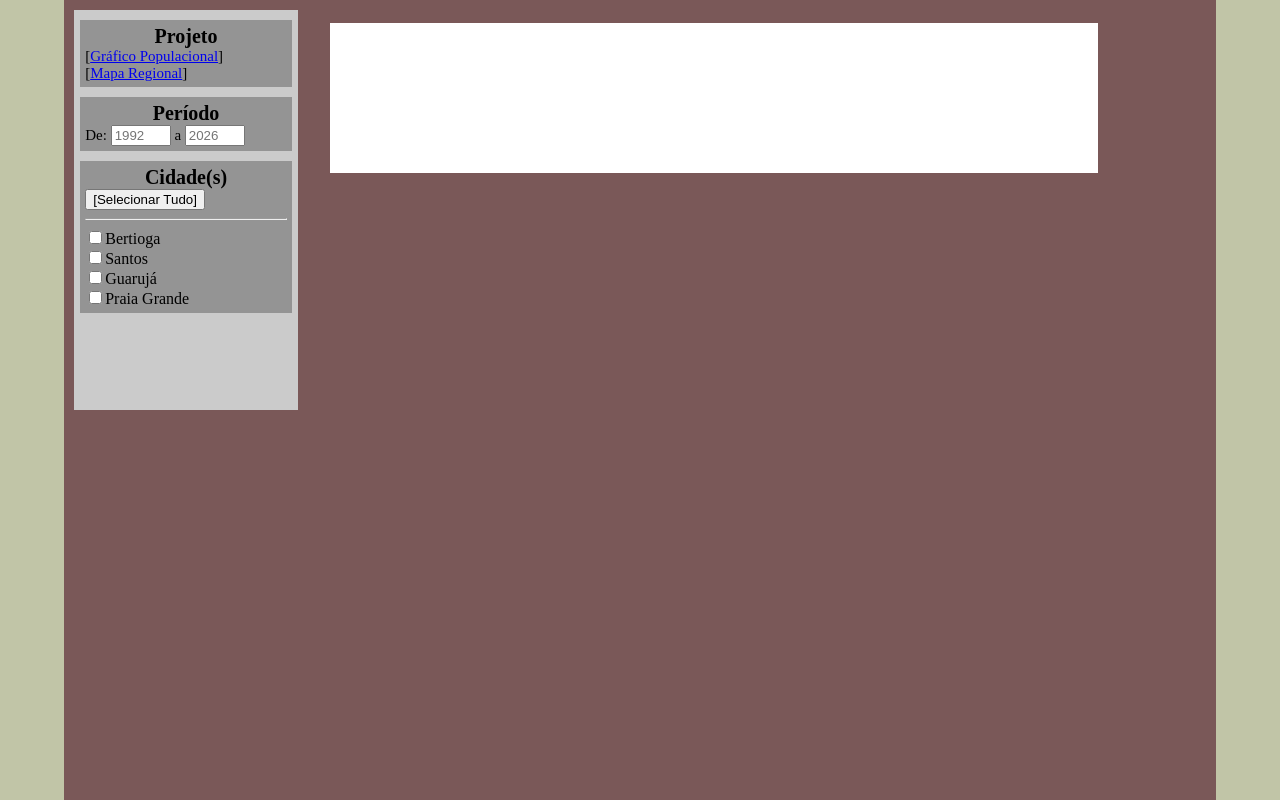
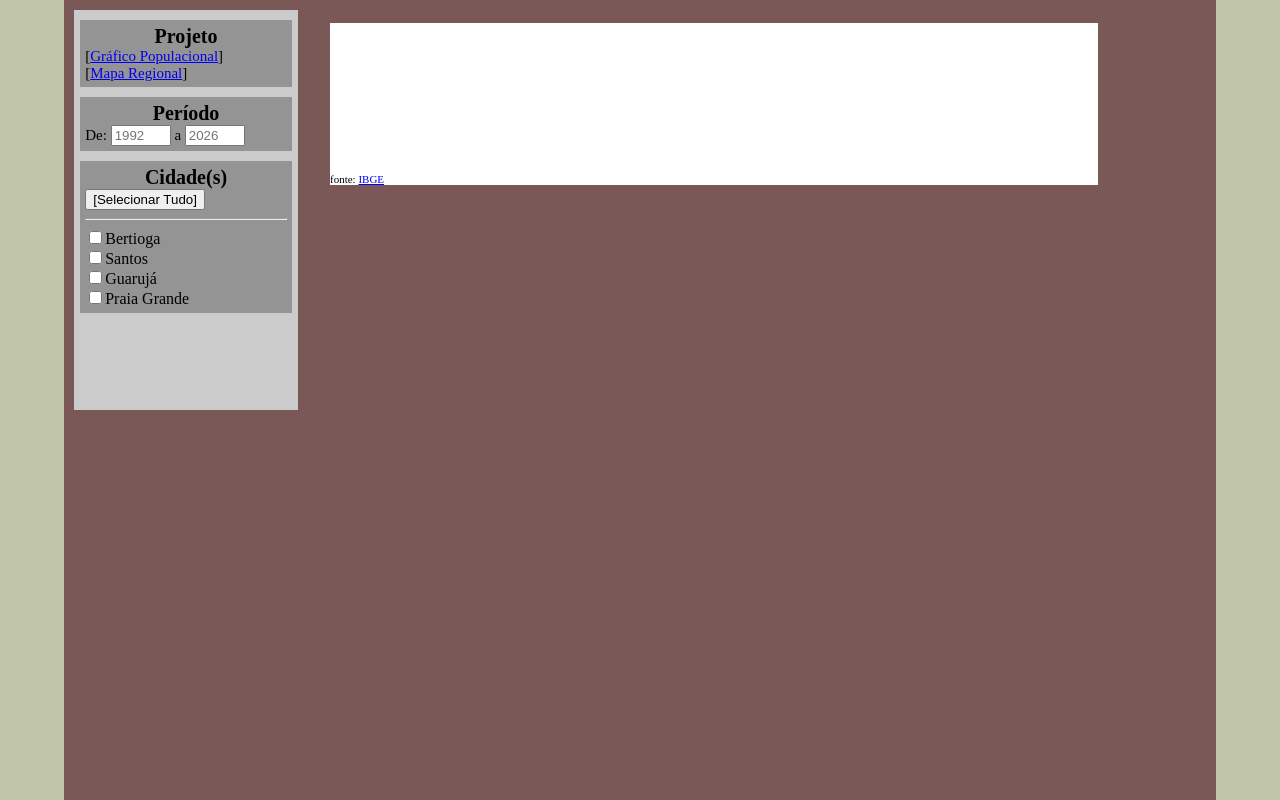
Before and after one commit to possaru/P_I-Univesp_2026-2, a website: page home.html in a window 1280 px wide. Drawn offline with Linux system fonts and the light colour scheme; no server answers.

Commit message:
Atribuição de fonte do ibge

```diff
--- a/home.html
+++ b/home.html
@@ -29,7 +29,9 @@
             </div>
         <div id="graph">
             <canvas id="myChart"></canvas>
+            <div style="font-size: 11;">fonte: <a href="https://www.ibge.gov.br/estatisticas/sociais/populacao/9103-estimativas-de-populacao.html?=&t=downloads">IBGE</a></div>
           </div>
+  </div>
 </div>
 
   <script src="/js/chart.js"></script> <!--Adicionar à lista de coisas utilizadas. - https://www.chartjs.org/-->
```
